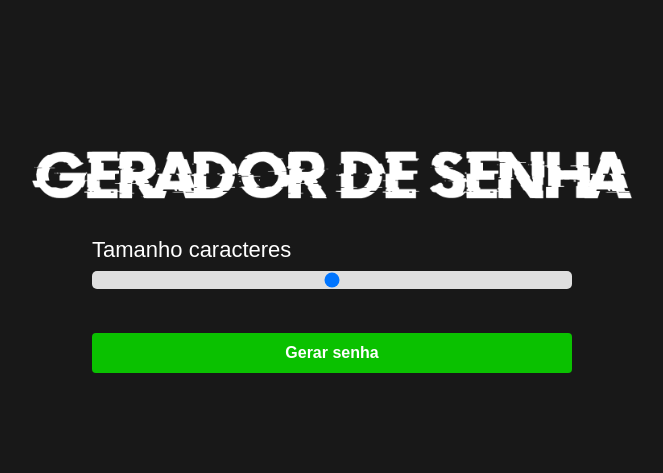
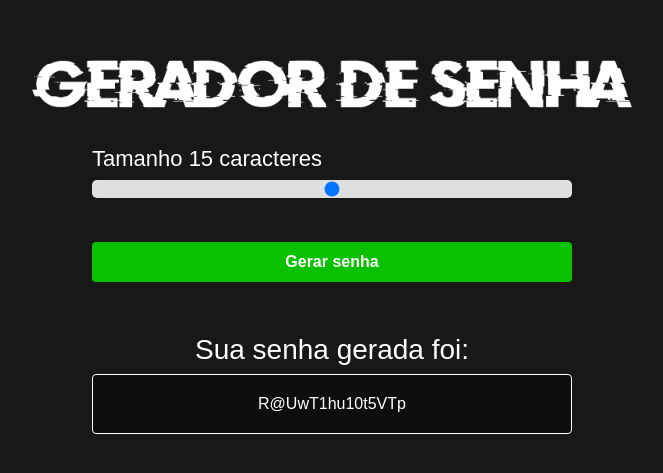
Before and after one commit to raua-hipolito/gerador-de-senha, a website: page src/index.html in a window 1280 px wide. Shown: the part 131-604 px from the top of the page, without its empty margins (308-971 px from the left). Drawn offline with Linux system fonts and the light colour scheme.

Commit message:
✅ implementando lógica JS

```diff
--- a/src/index.html
+++ b/src/index.html
@@ -10,19 +10,19 @@
 </head>
 
 <body>
-    <img class="logo" src="logo.png" alt="">
+    <img class="logo" src="/images/logo.png" alt="">
 
     <main class="container-input">
         <span>Tamanho <span id="valor"></span> caracteres</span>
         <input id="slider" class="slider" type="range" min="5" max="25" value="15">
 
-        <button id="button" class="button-cta">Gerar senha</button>
+        <button id="button" class="button-cta" onclick="generatePassword()">Gerar senha</button>
 
     </main>
 
-    <div id="container-password" class="container-password hide">
+    <div id="container-password" onclick="copyPassword()" class="container-password hide">
         <span class="title">Sua senha gerada foi:</span>
-        <span id="password" class="password">121212</span>
+        <span id="password" class="password"></span>
         <span class="tooltip">Clique na senha para copiar.</span>
     </div>
 
--- a/src/script.js
+++ b/src/script.js
@@ -0,0 +1,34 @@
+const sliderElement = document.querySelector('#slider');
+const buttonElement = document.querySelector('#button');
+
+const sizePassword = document.querySelector('#valor');
+const passWord = document.querySelector('#password');
+
+const containerPassword = document.querySelector('#container-password');
+
+const charset = 'abcdefghijklmnopqrstuvwxyzABCDEFGHIJKLMNOPQRSTUVWXYZ0123456789!@';
+let novaSenha = '';
+
+sizePassword.innerHTML = sliderElement.value;
+
+sliderElement.addEventListener('input', (event) => {
+  sizePassword.innerHTML = event.target.value;
+});
+
+function generatePassword() {
+  let pass = '';
+
+  for (let i = 0, n = charset.length; i < sliderElement.value; ++i) {
+    pass += charset.charAt(Math.floor(Math.random() * n));
+  }
+  containerPassword.classList.remove('hide');
+  passWord.innerHTML = pass;
+  novaSenha = pass;
+}
+generatePassword();
+
+function copyPassword() {
+  alert('Senha copiada com sucesso!');
+  navigator.clipboard.writeText(novaSenha);
+}
+copyPassword();
--- a/src/style.css
+++ b/src/style.css
@@ -18,6 +18,7 @@ body {
 .logo {
     max-width: 600px;
     margin-bottom: 24px;
+
 }
 
 .container-input {
```
Also changed, not shown: images/logo.png (renamed from src/logo.png).
